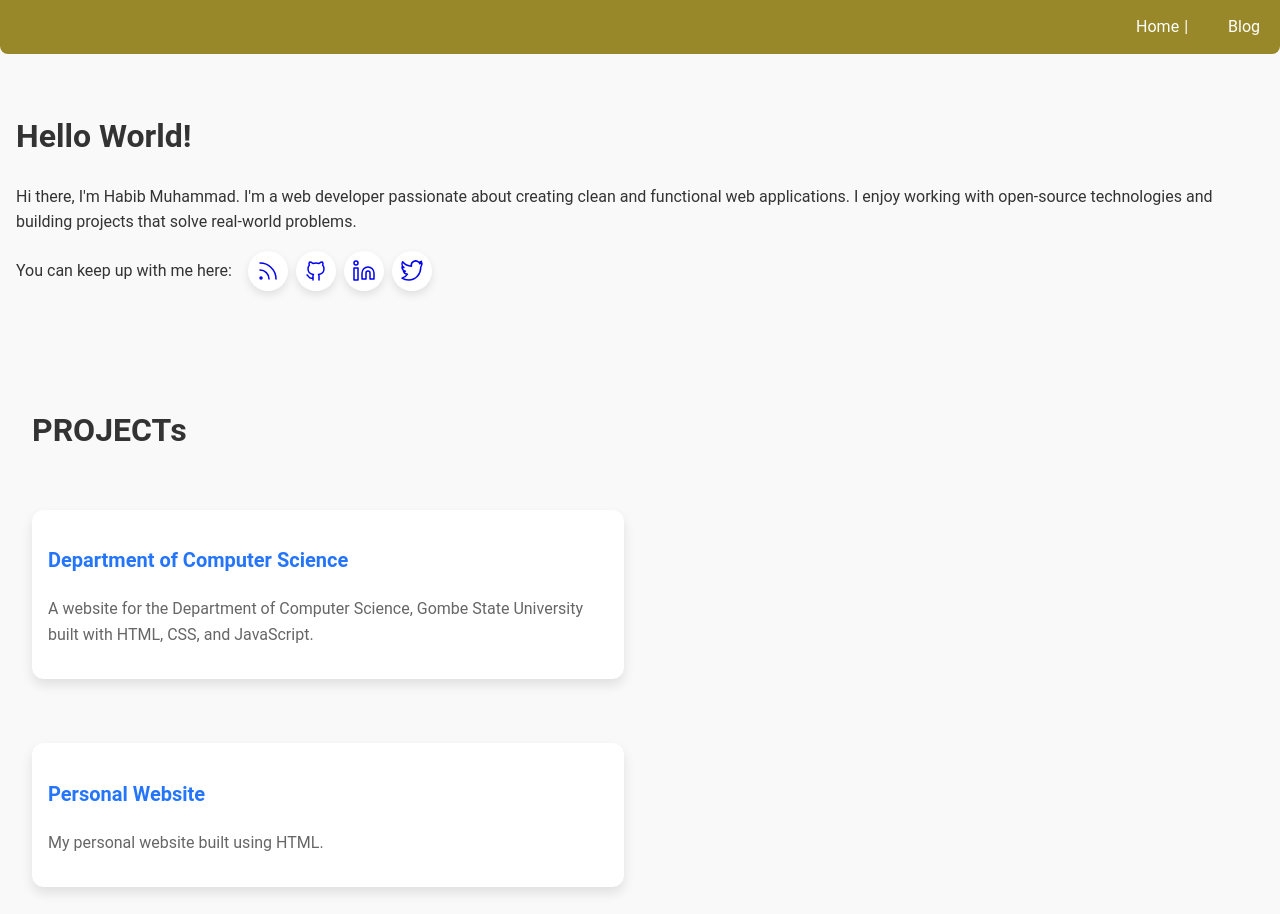
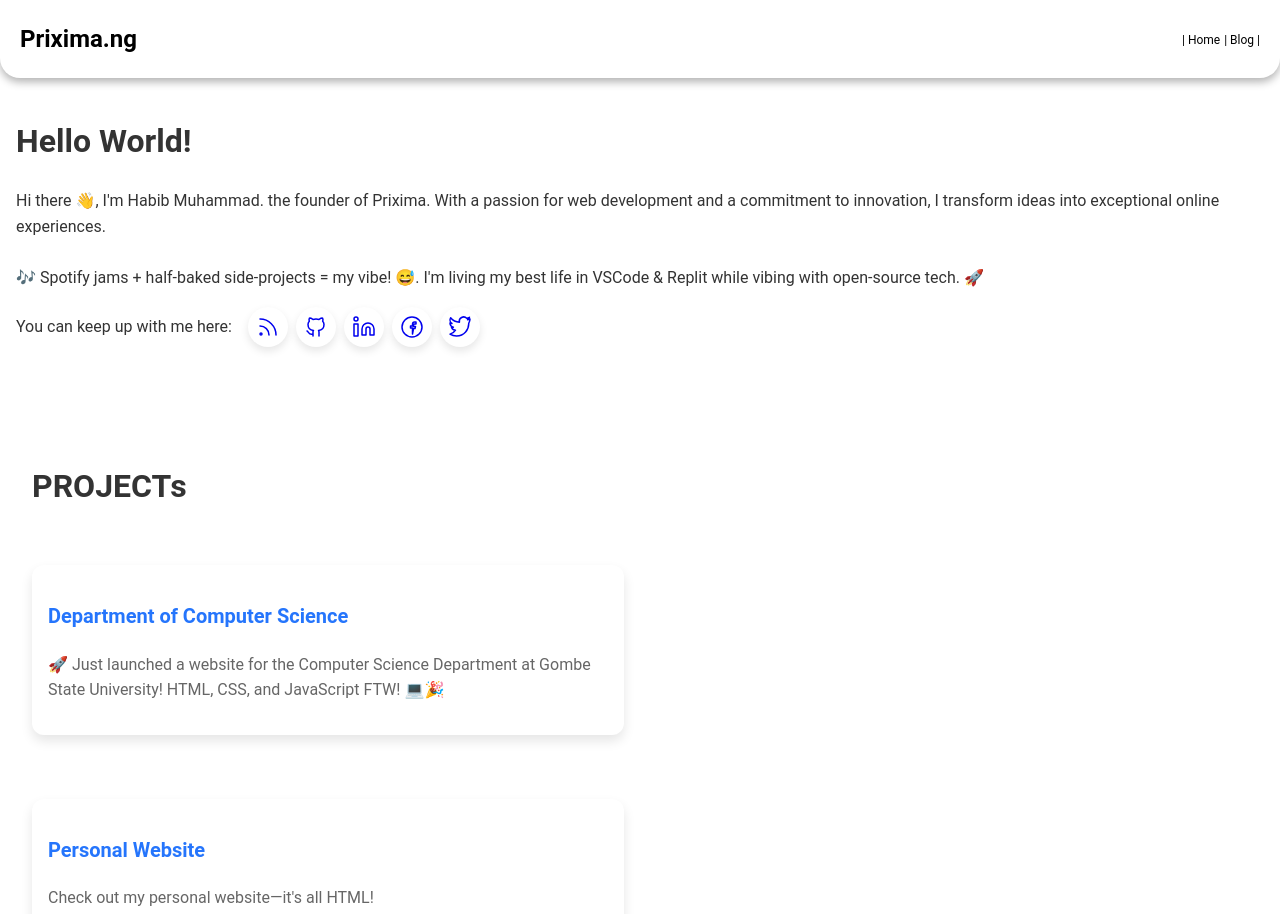
Before and after one commit to habibmk/habibdev, a plain HTML site: page index.html in a window 1280 px wide. Shown: the top 914 px of the page. Drawn offline with Linux system fonts and the light colour scheme.

Commit message:
index.html

```diff
--- a/index.html
+++ b/index.html
@@ -10,36 +10,43 @@
       margin: 0;
       font-family: 'Roboto', sans-serif;
       color: #333;
-            background-color: #f9f9f9;
+      background-color: #fff;
       line-height: 1.6;
     }
 
-        nav {
+    .navbar {
       display: flex;
-            flex-wrap: wrap;
-            justify-content: flex-end;
-            background-color: #998829;
-            border-radius: 0 0 8px 8px;
-            margin-bottom: 20px;
-            width: 100%;
-            box-sizing: border-box;
+      align-items: center;
+      justify-content: space-between;
+      align-items: center;
+      padding: 0 20px;
+      border-radius: 0 0 20px 20px;
+      background-color: white;
+      box-shadow: 0 4px 8px rgba(0, 0, 0, 0.3);
+
     }
 
-        nav a {
-            color: white;
-            padding: 14px 20px;
+    .navbar-brand a {
       text-decoration: none;
-            font-size: 16px;
+      color: #000;
+      font-weigh: bold;
+      font-size: 24px;
+    }
+    nav a:not(:last-child): after {
+      content: " | ";
+      margin-right: 20px;
+    }
+    .
+
+    .nav-items {
+      display: flex;
+      gap: 10px;
     }
 
-        nav a:not(:last-child):after {
-            content: "|";
-            margin-left: 5px;
-        }
-
-        nav a:hover {
-            background-color: #ddd;
-            color: black;
+    .nav-item {
+      text-decoration: none;
+      color: #000;
+      font-size: 12px;
     }
 
     .page-section {
@@ -87,18 +94,22 @@
 
     figcaption {
       text-align: center;
-            font-size: 0.8em; /* Adjust size as needed */
-            margin-top: 10px; /* Adjust spacing as needed */
+      font-size: 0.8em;
+      /* Adjust size as needed */
+      margin-top: 10px;
+      /* Adjust spacing as needed */
     }
 
     figcaption h6 {
       margin: 0;
-            font-size: 1em; /* Adjust size as needed */
+      font-size: 1em;
+      /* Adjust size as needed */
     }
 
     figcaption span {
       display: block;
-            font-size: 0.8em; /* Adjust size as needed */
+      font-size: 0.8em;
+      /* Adjust size as needed */
     }
 
     .social-container {
@@ -132,7 +143,7 @@
     }
 
     .social-icons a:hover {
-            background-color: #2575fc;
+      background-color: white;
       transform: scale(1.1);
     }
 
@@ -178,11 +189,11 @@
     }
 
     .footer {
-            background: #998829;
-            color: white;
+      background: white;
+      color: #000;
       text-align: center;
       padding: 1rem;
-            border-radius: 16px 16px 0 0;
+      border-radius: 20px 20px 0 0;
       box-shadow: 0 -6px 12px rgba(0, 0, 0, 0.1);
     }
 
@@ -192,7 +203,7 @@
     }
 
     .footer a {
-            color: #fff;
+      color: #000;
       text-decoration: none;
       font-weight: bold;
     }
@@ -202,6 +213,7 @@
     }
 
     @media (max-width: 768px) {
+
       .element-size-25,
       .element-size-50,
       .element-size-75,
@@ -229,26 +241,29 @@
 </head>
 
 <body>
-    <nav>
-        <a href="index.html">Home</a>
-        <a href="index.html">Blog</a>
+  <nav class="navbar">
+    <h1 class="navbar-brand"><a href="#">Prixima.ng</a></h1>
+    <div class="nav-items">
+      <a href="index.html" class="nav-item">| Home</a>
+      <a href="blog.html" class="nav-item">| Blog |</a>
+    </div>
   </nav>
 
 
-                                        </div>
-                                    </div>
-
-                                </article>
-                            </div>
   <div class="element-size-75">
     <div class="cs-heading-sec">
       <h1>Hello World!</h1>
-                        <p>Hi there, I'm Habib Muhammad. I'm a web developer passionate about creating clean and functional web applications. I enjoy working with open-source technologies and building projects that solve real-world problems.</p>
+      <p>Hi there 👋,
+
+      I'm Habib Muhammad.  the founder of Prixima. With a passion for web development and a commitment to innovation, I transform ideas into exceptional online experiences.<br><br>
+
+      🎶 Spotify jams + half-baked side-projects = my vibe! 😅. I'm living my best life in VSCode & Replit while vibing with open-source tech. 🚀</p>
       <div class="social-container">
         <p class="leading-none">You can keep up with me here:</p>
         <div class="social-icons">
           <a href="#" target="_blank" rel="noopener noreferrer" aria-label="RSS">
-                                    <svg xmlns="http://www.w3.org/2000/svg" viewBox="0 0 24 24" stroke-width="1.5" stroke="currentColor" fill="none" stroke-linecap="round" stroke-linejoin="round">
+            <svg xmlns="http://www.w3.org/2000/svg" viewBox="0 0 24 24" stroke-width="1.5"
+              stroke="currentColor" fill="none" stroke-linecap="round" stroke-linejoin="round">
               <path stroke="none" d="M0 0h24v24H0z" fill="none"></path>
               <path d="M5 19m-1 0a1 1 0 1 0 2 0a1 1 0 1 0 -2 0"></path>
               <path d="M4 4a16 16 0 0 1 16 16"></path>
@@ -256,23 +271,43 @@
             </svg>
           </a>
           <a href="#" target="_blank" rel="noopener noreferrer" aria-label="GitHub">
-                                    <svg aria-hidden="true" focusable="false" xmlns="http://www.w3.org/2000/svg" viewBox="0 0 24 24" stroke-width="1.5" stroke="currentColor" fill="none" stroke-linecap="round" stroke-linejoin="round">
+            <svg aria-hidden="true" focusable="false" xmlns="http://www.w3.org/2000/svg" viewBox="0 0 24 24"
+              stroke-width="1.5" stroke="currentColor" fill="none" stroke-linecap="round"
+              stroke-linejoin="round">
               <path stroke="none" d="M0 0h24v24H0z" fill="none"></path>
-                                        <path d="M9 19c-4.3 1.4 -4.3 -2.5 -6 -3m12 5v-3.5c0 -1 .1 -1.4 -.5 -2c2.8 -.3 5.5 -1.4 5.5 -6a4.6 4.6 0 0 0 -1.3 -3.2a4.2 4.2 0 0 0 -.1 -3.2s-1.1 -.3 -3.5 1.3a12.3 12.3 0 0 0 -6.2 0c-2.4 -1.6 -3.5 -1.3 -3.5 -1.3a4.2 4.2 0 0 0 -.1 3.2a4.6 4.6 0 0 0 -1.3 3.2c0 4.6 2.7 5.7 5.5 6c-.6 .6 -.6 1.2 -.5 2v3.5"></path>
+              <path
+                d="M9 19c-4.3 1.4 -4.3 -2.5 -6 -3m12 5v-3.5c0 -1 .1 -1.4 -.5 -2c2.8 -.3 5.5 -1.4 5.5 -6a4.6 4.6 0 0 0 -1.3 -3.2a4.2 4.2 0 0 0 -.1 -3.2s-1.1 -.3 -3.5 1.3a12.3 12.3 0 0 0 -6.2 0c-2.4 -1.6 -3.5 -1.3 -3.5 -1.3a4.2 4.2 0 0 0 -.1 3.2a4.6 4.6 0 0 0 -1.3 3.2c0 4.6 2.7 5.7 5.5 6c-.6 .6 -.6 1.2 -.5 2v3.5">
+              </path>
             </svg>
           </a>
           <a href="#" target="_blank" rel="noopener noreferrer" aria-label="LinkedIn">
-                                    <svg aria-hidden="true" focusable="false" xmlns="http://www.w3.org/2000/svg" viewBox="0 0 24 24" stroke-width="1.5" stroke="currentColor" fill="none" stroke-linecap="round" stroke-linejoin="round">
+            <svg aria-hidden="true" focusable="false" xmlns="http://www.w3.org/2000/svg" viewBox="0 0 24 24"
+              stroke-width="1.5" stroke="currentColor" fill="none" stroke-linecap="round"
+              stroke-linejoin="round">
               <path stroke="none" d="M0 0h24v24H0z" fill="none"></path>
-                                        <path d="M16 8a6 6 0 0 1 6 6v6h-4v-6a2 2 0 0 0 -2 -2a2 2 0 0 0 -2 2v6h-4v-6a6 6 0 0 1 6 -6z"></path>
+              <path
+                d="M16 8a6 6 0 0 1 6 6v6h-4v-6a2 2 0 0 0 -2 -2a2 2 0 0 0 -2 2v6h-4v-6a6 6 0 0 1 6 -6z">
+              </path>
               <path d="M2 9h4v12h-4z"></path>
               <path d="M4 4m-2 0a2 2 0 1 0 4 0a2 2 0 1 0 -4 0"></path>
             </svg>
           </a>
+
+          <a href="https://www.facebook.com/habiib.fb?mibextid=LQQJ4d" target="_blank" rel="noopener noreferrer" aria-label="Facebook">
+            <svg aria-hidden="true" focusable="false" xmlns="http://www.w3.org/2000/svg" viewBox="0 0 24 24"
+              stroke-width="1.5" stroke="currentColor" fill="none" stroke-linecap="round" stroke-linejoin="round">
+              <path stroke="none" d="M0 0h24v24H0z" fill="none"></path>
+              <path d="M12 2c-5.5 0-10 4.5-10 10s4.5 10 10 10c5.5 0 10-4.5 10-10s-4.5-10-10-10zm.5 17v-6h-2v-2h2v-1.5c0-1.5.5-2.5 2-2.5h1.5v2h-1.5c-.5 0-1 .5-1 1v1.5h2l-.5 2h-1.5z"></path>
+            </svg>
+          </a>
           <a href="#" target="_blank" rel="noopener noreferrer" aria-label="Twitter">
-                                    <svg aria-hidden="true" focusable="false" xmlns="http://www.w3.org/2000/svg" viewBox="0 0 24 24" stroke-width="1.5" stroke="currentColor" fill="none" stroke-linecap="round" stroke-linejoin="round">
+            <svg aria-hidden="true" focusable="false" xmlns="http://www.w3.org/2000/svg" viewBox="0 0 24 24"
+              stroke-width="1.5" stroke="currentColor" fill="none" stroke-linecap="round"
+              stroke-linejoin="round">
               <path stroke="none" d="M0 0h24v24H0z" fill="none"></path>
-                                        <path d="M22 4.01c-.77.35-1.6.59-2.46.69a4.32 4.32 0 0 0 1.91-2.38 8.58 8.58 0 0 1-2.72 1.04 4.28 4.28 0 0 0-7.3 3.9 12.14 12.14 0 0 1-8.82-4.48 4.27 4.27 0 0 0 1.32 5.7 4.21 4.21 0 0 1-1.94-.54v.05a4.28 4.28 0 0 0 3.44 4.18 4.27 4.27 0 0 1-1.93.07 4.29 4.29 0 0 0 4 2.96A8.61 8.61 0 0 1 2 19.13a12.13 12.13 0 0 0 6.56 1.92c7.87 0 12.17-6.53 12.17-12.2 0-.19-.01-.37-.02-.56A8.62 8.62 0 0 0 22 4.01z"></path>
+              <path
+                d="M22 4.01c-.77.35-1.6.59-2.46.69a4.32 4.32 0 0 0 1.91-2.38 8.58 8.58 0 0 1-2.72 1.04 4.28 4.28 0 0 0-7.3 3.9 12.14 12.14 0 0 1-8.82-4.48 4.27 4.27 0 0 0 1.32 5.7 4.21 4.21 0 0 1-1.94-.54v.05a4.28 4.28 0 0 0 3.44 4.18 4.27 4.27 0 0 1-1.93.07 4.29 4.29 0 0 0 4 2.96A8.61 8.61 0 0 1 2 19.13a12.13 12.13 0 0 0 6.56 1.92c7.87 0 12.17-6.53 12.17-12.2 0-.19-.01-.37-.02-.56A8.62 8.62 0 0 0 22 4.01z">
+              </path>
             </svg>
           </a>
         </div>
@@ -280,20 +315,23 @@
       <br><br><br>
       <div class="element-size-100">
         <div class="cs-heading-sec">
-                                <h1>PROJECTs</h1></div>
+          <h1>PROJECTs</h1>
+        </div>
       </div>
       <div class="section-fullwidth">
         <div class="element-size-50">
           <div class="project-card">
-                                    <h3><a href="https://habibmk.github.io/Computer-Science-Department/index.html">Department of Computer Science</a></h3>
-                                    <p>A website for the Department of Computer Science, Gombe State University built with HTML, CSS, and JavaScript.</p>
+            <h3><a href="https://habibmk.github.io/Computer-Science-Department/index.html">Department of
+                Computer Science</a></h3>
+            <p>🚀 Just launched a website for the Computer Science Department at Gombe State University! HTML, CSS, and JavaScript FTW! 💻🎉</p>
           </div>
         </div>
 
         <div class="element-size-50">
           <div class="project-card">
-                                    <h3><a href="https://habibmk.github.io/Computer-Science-Department/index.html">Personal Website</a></h3>
-                                    <p>My personal website built using HTML.</p>
+            <h3><a href="https://habibmk.github.io/Computer-Science-Department/index.html">Personal
+                Website</a></h3>
+            <p>Check out my personal website—it's all HTML!</p>
           </div>
         </div>
       </div>
@@ -331,7 +369,8 @@
   </div>
 
   <footer class="footer">
-        <p>&copy; <span id="year"></span> HABIB MUHAMMAD. All rights reserved. | <a href="#">Privacy Policy</a> | <a href="#">Terms of Service</a></p>
+    <p>&copy; <span id="year"></span> HABIB MUHAMMAD. All rights reserved. | <a href="#">Privacy Policy</a> | <a
+        href="#">Terms of Service</a></p>
   </footer>
 
   <script>
```
Lines whose indentation alone changed are shown as unchanged.
